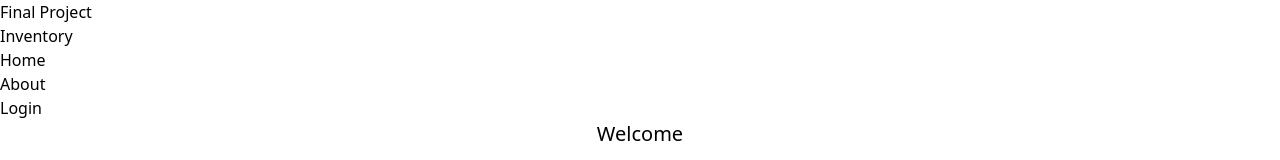
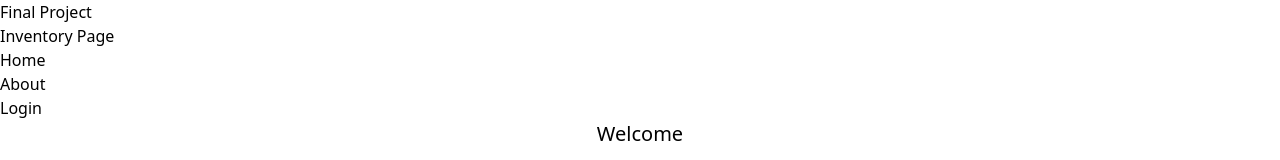
Before and after one commit to raguila6/finalproject, a Vue app: page / in a window 1280 px wide. Shown: the top 160 px of the page. Built offline with nearby package versions, Linux system fonts and the light colour scheme; no server answers.

Commit message:
updating pages

```diff
--- a/src/components/Nav.vue
+++ b/src/components/Nav.vue
@@ -18,7 +18,7 @@
             <h1 >
               Final Project
 
-              <h2>Inventory</h2>
+              <h2>Inventory Page</h2>
 
             </h1>
             <nav>
@@ -40,12 +40,12 @@
                     </router-link>
 
                     <div  v-else class="flex">
-                    <router-link   :to="{ path: '/secret', name: 'Secret' }">
-                    <li >Secret
+                    <router-link   :to="{ path: '/inventory', name: 'Inventory' }">
+                    <li >Inventory
                     </li>
                     </router-link>
 
-                    <button  @click="loggingOut">
+                    <button  @click="loggingOut" class="px-40">
                     <li >
                     Logout
                     </li>
--- a/src/router.js
+++ b/src/router.js
@@ -5,7 +5,7 @@ import useAuth from "./composable/useAuth";
 import About from "./pages/about.vue";
 import Login from "./pages/login.vue";
 import Index from "./pages/index.vue";
-import Secret from "./pages/secret.vue";
+import Inventory from "./pages/inventory.vue";
 import notFound from "./pages/404.vue";
 
 const {isAuthenticated} = useAuth();
@@ -29,9 +29,9 @@ const routes = [
         component: Login,
     },
     {
-        path: "/secret",
-        name: "Secret",
-        component: Secret,
+        path: "/inventory",
+        name: "Inventory",
+        component: Inventory,
         beforeEnter: (to, from, next) => {
             if (!isAuthenticated.value){
                next("login");
```
Also changed, not shown: src/pages/Inventory.vue (renamed from src/pages/secret.vue).
